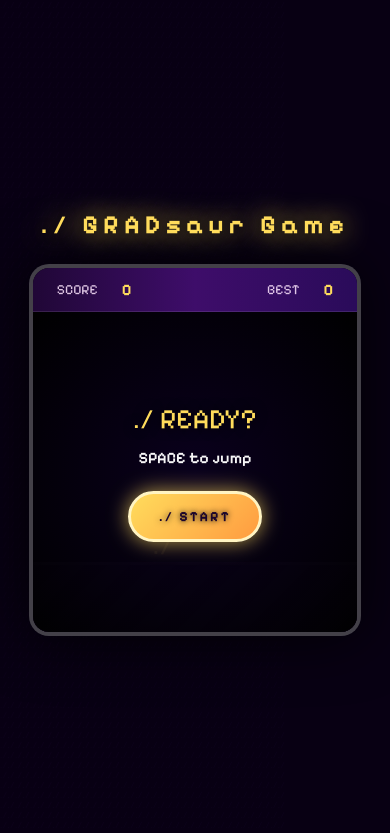
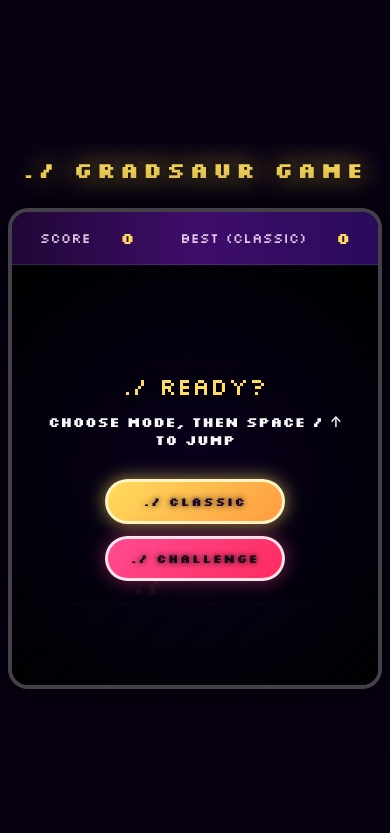
Before and after one commit to realsir/gradsaur-game, a plain HTML site: page index.html in a window 390 px wide. Drawn offline with Linux system fonts and the light colour scheme.

Commit message:
commit 2
commit 2

```diff
--- a/index.html
+++ b/index.html
@@ -1,44 +1,44 @@
 <!DOCTYPE html>
-<html lang="en">
+<html lang="ru">
 <head>
   <meta charset="UTF-8" />
   <title>./ GRADsaur Game</title>
   <meta name="viewport" content="width=device-width, initial-scale=1.0" />
-
-  <link href="https://fonts.googleapis.com/css2?family=Pixelify+Sans:wght@400;600;700&display=swap" rel="stylesheet">
+  <link href="https://fonts.googleapis.com/css2?family=Silkscreen:wght@400;700&display=swap" rel="stylesheet">
 
   <style>
-    * {
-      box-sizing: border-box;
-      margin: 0;
-      padding: 0;
-    }
+    * { box-sizing: border-box; margin: 0; padding: 0; }
 
-    :root {
+    :root{
       --bg-color: #080013;
       --symbol-color: #b347ff;
       --ui-color: #ffffff;
       --accent-color: #ffdc5c;
       --danger-color: #ff4b91;
       --ground-color: #1a082d;
+
+      --shell-max: 1100px;
+      --area-h: 520px;
+      --ground-h: 90px;
+      --runner-x: 150px;
     }
 
-    body {
-      height: 100vh;
+    body{
+      min-height: 100vh;
       overflow: hidden;
-      font-family: "Pixelify Sans", system-ui, -apple-system, BlinkMacSystemFont, sans-serif;
+      font-family: "Silkscreen", system-ui, -apple-system, BlinkMacSystemFont, sans-serif;
       background: var(--bg-color);
       color: var(--ui-color);
       display: flex;
       flex-direction: column;
       align-items: center;
       justify-content: center;
-      position: relative;
       gap: 24px;
       padding: 20px;
+      position: relative;
     }
 
-    .bg-tiles {
+    .bg-tiles{
       position: fixed;
       inset: 0;
       pointer-events: none;
@@ -47,38 +47,30 @@
       line-height: 1;
       color: var(--symbol-color);
       opacity: 0.18;
-      font-family: "Pixelify Sans", monospace;
+      font-family: "Silkscreen", monospace;
       white-space: pre;
-      letter-spacing: 0;
+      user-select: none;
     }
+    .bg-tiles span{ display: inline-block; animation: flicker 4s infinite alternate; }
+    @keyframes flicker { 0%{opacity:.08} 50%{opacity:.25} 100%{opacity:.18} }
 
-    .bg-tiles span {
-      display: inline-block;
-      animation: flicker 4s infinite alternate;
-    }
-
-    @keyframes flicker {
-      0% { opacity: 0.08; }
-      50% { opacity: 0.25; }
-      100% { opacity: 0.18; }
-    }
-
-    .title {
-      font-size: 32px;
-      letter-spacing: 0.2em;
+    .title{
+      font-size: 30px;
+      letter-spacing: 0.18em;
       color: var(--accent-color);
       text-shadow: 0 0 12px rgba(0,0,0,0.9), 0 0 24px var(--accent-color);
       z-index: 5;
       position: relative;
+      text-align: center;
     }
 
-    .game-container {
+    .game-container{
       position: relative;
-      max-width: 850px;
-      width: 95%;
+      width: min(96vw, var(--shell-max));
+      z-index: 5;
     }
 
-    .game-shell {
+    .game-shell{
       border-radius: 20px;
       border: 4px solid rgba(255,255,255,0.25);
       overflow: hidden;
@@ -86,47 +78,38 @@
       box-shadow: 0 0 60px rgba(0,0,0,0.85), inset 0 0 40px rgba(0,0,0,0.3);
     }
 
-    .hud {
-      display: flex;
-      justify-content: space-between;
-      align-items: center;
-      padding: 16px 32px;
-      font-size: 16px;
+    .hud{
+      display:flex;
+      justify-content:space-between;
+      align-items:center;
+      padding: 16px 28px;
+      font-size: 14px;
       background: linear-gradient(90deg, #200736, #3e0d6a, #2a0b5a);
       color: #ffe8ff;
       border-bottom: 1px solid rgba(255,255,255,0.1);
     }
-
-    .hud-left,
-    .hud-right {
-      display: flex;
-      gap: 24px;
-      align-items: center;
+    .hud-left,.hud-right{ display:flex; gap:22px; align-items:center; }
+    .hud-label{ opacity: .85; }
+    .hud-value{
+      color: var(--accent-color);
+      font-weight: 700;
+      font-size: 16px;
+      min-width: 22px;
+      display: inline-block;
+      text-align: right;
     }
 
-    .hud-label {
-      opacity: 0.85;
-    }
-
-    .hud-value {
-      color: var(--accent-color);
-      font-weight: 700;
-      font-size: 18px;
-    }
-
-    .game-area {
+    .game-area{
       position: relative;
-      height: 400px;
+      height: min(var(--area-h), 68vh);
       background: linear-gradient(#0a0215 0%, #050008 40%, #020002 100%);
       overflow: hidden;
     }
 
-    .ground {
-      position: absolute;
-      left: 0;
-      right: 0;
-      bottom: 0;
-      height: 70px;
+    .ground{
+      position:absolute;
+      left:0; right:0; bottom:0;
+      height: var(--ground-h);
       background: repeating-linear-gradient(
         -45deg,
         var(--ground-color) 0,
@@ -137,124 +120,94 @@
       border-top: 3px solid rgba(255,255,255,0.18);
     }
 
-    .runner {
-      position: absolute;
-      bottom: 70px;
-      left: 120px;
-      font-size: 36px;
-      color: var(--accent-color);
+    .runner, .obstacle{
+      position:absolute;
+      bottom: var(--ground-h);
+      font-size: 44px;
       text-shadow: 0 0 12px rgba(0,0,0,1);
+      will-change: transform;
     }
+    .runner{ left: var(--runner-x); color: var(--accent-color); }
+    .obstacle{ color: var(--danger-color); }
 
-    .obstacle {
-      position: absolute;
-      bottom: 70px;
-      font-size: 36px;
-      color: var(--danger-color);
-      text-shadow: 0 0 12px rgba(0,0,0,1);
-    }
-
-    .overlay {
-      position: absolute;
-      inset: 0;
-      display: flex;
-      flex-direction: column;
-      align-items: center;
-      justify-content: center;
+    .overlay{
+      position:absolute;
+      inset:0;
+      display:flex;
+      flex-direction:column;
+      align-items:center;
+      justify-content:center;
       background: radial-gradient(circle at center, rgba(10,0,30,0.94), rgba(0,0,0,0.98));
       z-index: 100;
       gap: 12px;
-      padding: 0 40px;
+      padding: 0 34px;
+      text-align:center;
     }
-
-    .overlay-title {
-      font-size: 28px;
+    .overlay-title{
+      font-size: 24px;
       color: var(--accent-color);
       text-shadow: 0 0 12px rgba(0,0,0,0.9);
     }
+    .overlay-text{ font-size: 14px; opacity: .97; font-weight: 600; max-width: 560px; }
+    .overlay-score{ font-size: 16px; color: var(--accent-color); font-weight: 700; }
 
-    .overlay-text {
-      font-size: 16px;
-      opacity: 0.97;
-      font-weight: 600;
-      text-align: center;
-      max-width: 500px;
+    .btn-row{
+      display:flex;
+      gap: 12px;
+      flex-wrap: wrap;
+      justify-content: center;
+      margin-top: 6px;
     }
 
-    .overlay-score {
-      font-size: 20px;
-      color: var(--accent-color);
-      font-weight: 700;
-    }
-
-    .btn {
-      padding: 14px 28px;
+    .btn{
+      padding: 12px 18px;
       border-radius: 999px;
       border: 3px solid rgba(255,255,255,0.8);
       background: #120224;
       color: #ffffff;
-      font-size: 14px;
-      letter-spacing: 0.15em;
+      font-size: 12px;
+      letter-spacing: 0.12em;
       text-transform: uppercase;
       cursor: pointer;
-      transition: all 0.2s ease;
+      transition: transform .2s ease, box-shadow .2s ease, filter .2s ease;
       text-shadow: 0 0 6px rgba(0,0,0,1);
       font-family: inherit;
-      font-weight: 600;
+      font-weight: 700;
+      min-width: 210px;
     }
 
-    .btn-accent {
+    .btn-accent{
       background: linear-gradient(135deg, #ffdc5c, #ff9b40);
       color: #1a042c;
       border-color: #fff4c2;
-      box-shadow: 0 0 20px rgba(255,220,92,0.7);
-      font-weight: 700;
+      box-shadow: 0 0 18px rgba(255,220,92,0.65);
     }
 
-    .btn:hover {
-      transform: translateY(-3px);
-      box-shadow: 0 8px 24px rgba(0,0,0,0.9);
-      background: #1f043b;
+    .btn-danger{
+      background: linear-gradient(135deg, #ff4b91, #ff2b5f);
+      color: #140015;
+      border-color: rgba(255,255,255,0.85);
+      box-shadow: 0 0 18px rgba(255,75,145,0.45);
     }
 
-    .btn-accent:hover {
-      background: linear-gradient(135deg, #ffe58b, #ffc36a);
-      box-shadow: 0 8px 32px rgba(255,220,92,0.8);
+    .btn:hover{
+      transform: translateY(-2px);
+      box-shadow: 0 8px 24px rgba(0,0,0,0.9);
+      filter: brightness(1.05);
     }
 
-    @media (max-width: 768px) {
-      .title {
-        font-size: 26px;
-      }
-      .game-container {
-        max-width: 650px;
-      }
-      .game-area {
-        height: 320px;
-      }
-      .runner,
-      .obstacle {
-        font-size: 28px;
-      }
-      .bg-tiles {
-        font-size: 10px;
-      }
-      .hud {
-        font-size: 14px;
-        padding: 12px 24px;
-      }
-      .hud-value {
-        font-size: 16px;
-      }
-      .runner {
-        left: 100px;
-      }
+    @media (max-width: 768px){
+      :root{ --area-h: 420px; --ground-h: 82px; --runner-x: 120px; }
+      .title{ font-size: 22px; }
+      .runner,.obstacle{ font-size: 36px; }
+      .bg-tiles{ font-size: 10px; }
+      .btn{ min-width: 180px; }
     }
   </style>
 </head>
+
 <body>
   <div class="bg-tiles" id="bgTiles"></div>
-
   <h1 class="title">./ GRADsaur Game</h1>
 
   <div class="game-container">
@@ -265,7 +218,7 @@
           <span class="hud-value" id="score">0</span>
         </div>
         <div class="hud-right">
-          <span class="hud-label">BEST</span>
+          <span class="hud-label" id="bestLabel">BEST</span>
           <span class="hud-value" id="bestScore">0</span>
         </div>
       </div>
@@ -276,9 +229,13 @@
 
         <div class="overlay" id="overlay">
           <div class="overlay-title" id="overlayTitle">./ READY?</div>
-          <div class="overlay-text" id="overlayText">SPACE to jump</div>
+          <div class="overlay-text" id="overlayText">Choose mode, then SPACE / ↑ to jump</div>
           <div class="overlay-score" id="overlayScore"></div>
-          <button class="btn btn-accent" id="startBtn">./ START</button>
+
+          <div class="btn-row">
+            <button class="btn btn-accent" id="startNormalBtn">./ CLASSIC</button>
+            <button class="btn btn-danger" id="startChallengeBtn">./ CHALLENGE</button>
+          </div>
         </div>
       </div>
     </div>
@@ -286,18 +243,14 @@
 
   <script>
     const bgTiles = document.getElementById("bgTiles");
-    function fillBg() {
-      const cols = Math.ceil(window.innerWidth / 11) + 2;
-      const rows = Math.ceil(window.innerHeight / 11) + 6;
-      let output = "";
-      for (let r = 0; r < rows; r++) {
-        for (let c = 0; c < cols; c++) {
-          output += "./";
-        }
-        output += "\n";
-      }
-      const lines = output.split('\n');
-      bgTiles.innerHTML = lines.map(line => `<span>${line}</span>`).join('\n');
+    function fillBg(){
+      const tileW = 11;
+      const cols = Math.ceil(window.innerWidth / tileW) + 2;
+      const rows = Math.ceil(window.innerHeight / tileW) + 6;
+      let out = "";
+      for (let r = 0; r < rows; r++) out += "./".repeat(cols) + "\n";
+      const lines = out.trimEnd().split("\n");
+      bgTiles.innerHTML = lines.map(line => `<span>${line}</span>`).join("\n");
     }
     window.addEventListener("resize", fillBg);
     fillBg();
@@ -308,163 +261,219 @@
     const overlayTitle = document.getElementById("overlayTitle");
     const overlayText = document.getElementById("overlayText");
     const overlayScore = document.getElementById("overlayScore");
-    const startBtn = document.getElementById("startBtn");
+
+    const startNormalBtn = document.getElementById("startNormalBtn");
+    const startChallengeBtn = document.getElementById("startChallengeBtn");
+
     const scoreEl = document.getElementById("score");
+    const bestLabelEl = document.getElementById("bestLabel");
     const bestScoreEl = document.getElementById("bestScore");
 
+    const BEST_KEYS = {
+      normal: "gradsaur_best_normal",
+      challenge: "gradsaur_best_challenge"
+    };
+
+    const MODES = {
+      normal: {
+        name: "CLASSIC",
+        baseSpeed: 6.2,
+        speedByScore: (score) => 0,
+        spawnRange: () => ({ min: 700, max: 1350 })
+      },
+      challenge: {
+        name: "CHALLENGE",
+        baseSpeed: 6.2,
+        speedByScore: (score) => Math.floor(score / 5) * 1.3,
+
+        spawnRange: () => ({ min: 980, max: 1700 })
+      }
+    };
+
+    let modeKey = "normal";
+
+    let raf = null;
     let isRunning = false;
     let isJumping = false;
-    let jumpVelocity = 0;
-    let gravity = -0.55;
-    let positionY = 0;
-    let groundY = 70;
-    let baseBottom = groundY;
-    let animationFrameId = null;
+    let y = 0;
+    let v = 0;
+
+    const GRAVITY = -0.62;
+    const JUMP_V = 12.8;
+
     let obstacles = [];
-    let spawnTimer = 0;
+    let spawnMs = 0;
+
     let score = 0;
-    let bestScore = parseInt(localStorage.getItem("gradsour_best") || "0", 10);
+    let lastT = 0;
 
-    bestScoreEl.textContent = bestScore;
+    function cssVarNumber(name){
+      return parseFloat(getComputedStyle(document.documentElement).getPropertyValue(name)) || 0;
+    }
 
-    function resetGame() {
-      cancelAnimationFrame(animationFrameId);
+    function getBestForMode(key){
+      return parseInt(localStorage.getItem(BEST_KEYS[key]) || "0", 10);
+    }
+
+    function setBestForMode(key, value){
+      localStorage.setItem(BEST_KEYS[key], String(value));
+    }
+
+    function updateBestUI(){
+      const best = getBestForMode(modeKey);
+      bestLabelEl.textContent = `BEST (${MODES[modeKey].name})`;
+      bestScoreEl.textContent = String(best);
+    }
+
+    function randSpawnMs(){
+      const r = MODES[modeKey].spawnRange();
+      return r.min + Math.random() * (r.max - r.min);
+    }
+
+    function setOverlayReady(){
+      overlay.style.display = "flex";
+      overlayTitle.textContent = "./ READY?";
+      overlayText.textContent = "Choose mode, then SPACE / ↑ to jump";
+      overlayScore.textContent = "";
+      startNormalBtn.textContent = "./ CLASSIC";
+      startChallengeBtn.textContent = "./ CHALLENGE";
+      updateBestUI();
+    }
+
+    function resetGame(){
+      cancelAnimationFrame(raf);
+      raf = null;
+      lastT = 0;
+
       isRunning = false;
       isJumping = false;
-      positionY = 0;
-      jumpVelocity = 0;
-      spawnTimer = 0;
+
+      y = 0; v = 0;
+      spawnMs = 0;
+
       score = 0;
-      scoreEl.textContent = score;
+      scoreEl.textContent = "0";
 
       obstacles.forEach(o => o.el.remove());
       obstacles = [];
 
-      runner.style.bottom = baseBottom + "px";
-      runner.style.left = "120px";
-
-      overlay.style.display = "flex";
-      overlayTitle.textContent = "./ READY?";
-      overlayText.textContent = "SPACE to jump";
-      overlayScore.textContent = "";
-      startBtn.textContent = "./ START";
-      startBtn.className = "btn btn-accent";
+      runner.style.transform = "translateY(0px)";
+      setOverlayReady();
     }
 
-    function startGame() {
-      if (isRunning) return;
+    function startGame(selectedModeKey){
+      modeKey = selectedModeKey;
+      updateBestUI();
+
       overlay.style.display = "none";
       isRunning = true;
-      score = 0;
-      scoreEl.textContent = score;
-      spawnTimer = 0;
+
       obstacles.forEach(o => o.el.remove());
       obstacles = [];
-      positionY = 0;
-      jumpVelocity = 0;
-      gameLoop();
+
+      y = 0; v = 0;
+
+      spawnMs = randSpawnMs();
+
+      score = 0;
+      scoreEl.textContent = "0";
+
+      lastT = 0;
+      loop(performance.now());
     }
 
-    function spawnObstacle() {
+    function spawnObstacle(){
       const el = document.createElement("div");
       el.className = "obstacle";
-
-      const symbol = Math.random() < 0.5 ? "." : "/";
-      el.textContent = symbol;
-
-      el.style.right = "-60px";
+      el.textContent = Math.random() < 0.5 ? "." : "/";
+      el.style.right = "-90px";
       gameArea.appendChild(el);
 
-      obstacles.push({
-        el,
-        x: gameArea.clientWidth + 60,
-        passed: false,
-        symbol
-      });
+      obstacles.push({ el, x: gameArea.clientWidth + 90, passed: false });
     }
 
-    function jump() {
-      if (!isRunning) {
-        startGame();
-        return;
-      }
+    function jump(){
+      if (!isRunning) return;
       if (isJumping) return;
       isJumping = true;
-      jumpVelocity = 11;
+      v = JUMP_V;
     }
 
-    function gameLoop() {
-      animationFrameId = requestAnimationFrame(gameLoop);
+    function currentSpeed(){
+      const m = MODES[modeKey];
+      return m.baseSpeed + m.speedByScore(score);
+    }
 
+    function loop(t){
+      raf = requestAnimationFrame(loop);
       if (!isRunning) return;
 
-      if (isJumping) {
-        positionY += jumpVelocity;
-        jumpVelocity += gravity;
-        if (positionY <= 0) {
-          positionY = 0;
+      const dt = lastT ? Math.min(32, t - lastT) : 16;
+      lastT = t;
+
+      if (isJumping){
+        y += v;
+        v += GRAVITY;
+        if (y <= 0){
+          y = 0;
+          v = 0;
           isJumping = false;
         }
       }
+      runner.style.transform = `translateY(${-y}px)`;
 
-      runner.style.bottom = (baseBottom + positionY) + "px";
-
-      spawnTimer -= 16;
-      if (spawnTimer <= 0) {
+      spawnMs -= dt;
+      if (spawnMs <= 0){
         spawnObstacle();
-        spawnTimer = 800 + Math.random() * 600;
+        spawnMs = randSpawnMs();
       }
 
-      const speed = 5.5;
+      const speed = currentSpeed();
+      const runnerRect = runner.getBoundingClientRect();
+      const runnerX = cssVarNumber("--runner-x");
 
-      for (let i = obstacles.length - 1; i >= 0; i--) {
+      for (let i = obstacles.length - 1; i >= 0; i--){
         const o = obstacles[i];
         o.x -= speed;
         o.el.style.right = (gameArea.clientWidth - o.x) + "px";
 
-        if (!o.passed && o.x < 120) {
+        if (!o.passed && o.x < runnerX){
           o.passed = true;
           score++;
-          scoreEl.textContent = score;
+          scoreEl.textContent = String(score);
         }
 
-        const runnerRect = runner.getBoundingClientRect();
         const obsRect = o.el.getBoundingClientRect();
+        const overlapX = runnerRect.left < obsRect.right - 4 && runnerRect.right > obsRect.left + 4;
+        const overlapY = runnerRect.bottom > obsRect.top + 6 && runnerRect.top < obsRect.bottom - 6;
 
-        const overlapX =
-          runnerRect.left < obsRect.right - 4 &&
-          runnerRect.right > obsRect.left + 4;
-        const overlapY =
-          runnerRect.bottom > obsRect.top + 4 &&
-          runnerRect.top < obsRect.bottom - 4;
+        if (overlapX && overlapY) return gameOver();
 
-        if (overlapX && overlapY) {
-          return gameOver();
-        }
-
-        if (o.x < -60) {
+        if (o.x < -120){
           o.el.remove();
           obstacles.splice(i, 1);
         }
       }
     }
 
-    function gameOver() {
+    function gameOver(){
       isRunning = false;
-      cancelAnimationFrame(animationFrameId);
+      cancelAnimationFrame(raf);
+      raf = null;
+      lastT = 0;
 
-      if (score > bestScore) {
-        bestScore = score;
-        localStorage.setItem("gradsour_best", String(bestScore));
-        bestScoreEl.textContent = bestScore;
+      const currentBest = getBestForMode(modeKey);
+      if (score > currentBest){
+        setBestForMode(modeKey, score);
       }
+      updateBestUI();
 
       overlay.style.display = "flex";
-      overlayTitle.textContent = "./ GAME OVER";
-      overlayText.textContent = "SPACE to restart";
+      overlayTitle.textContent = `./ GAME OVER (${MODES[modeKey].name})`;
+      overlayText.textContent = "Choose mode to restart";
       overlayScore.textContent = `SCORE: ${score}`;
-      startBtn.textContent = "./ RESTART";
-      startBtn.className = "btn";
+      startNormalBtn.textContent = "./ RESTART (CLASSIC)";
+      startChallengeBtn.textContent = "./ RESTART (CHALLENGE)";
     }
 
     window.addEventListener("keydown", (e) => {
@@ -474,9 +483,8 @@
       }
     });
 
-    startBtn.addEventListener("click", () => {
-      startGame();
-    });
+    startNormalBtn.addEventListener("click", () => startGame("normal"));
+    startChallengeBtn.addEventListener("click", () => startGame("challenge"));
 
     resetGame();
   </script>
```
